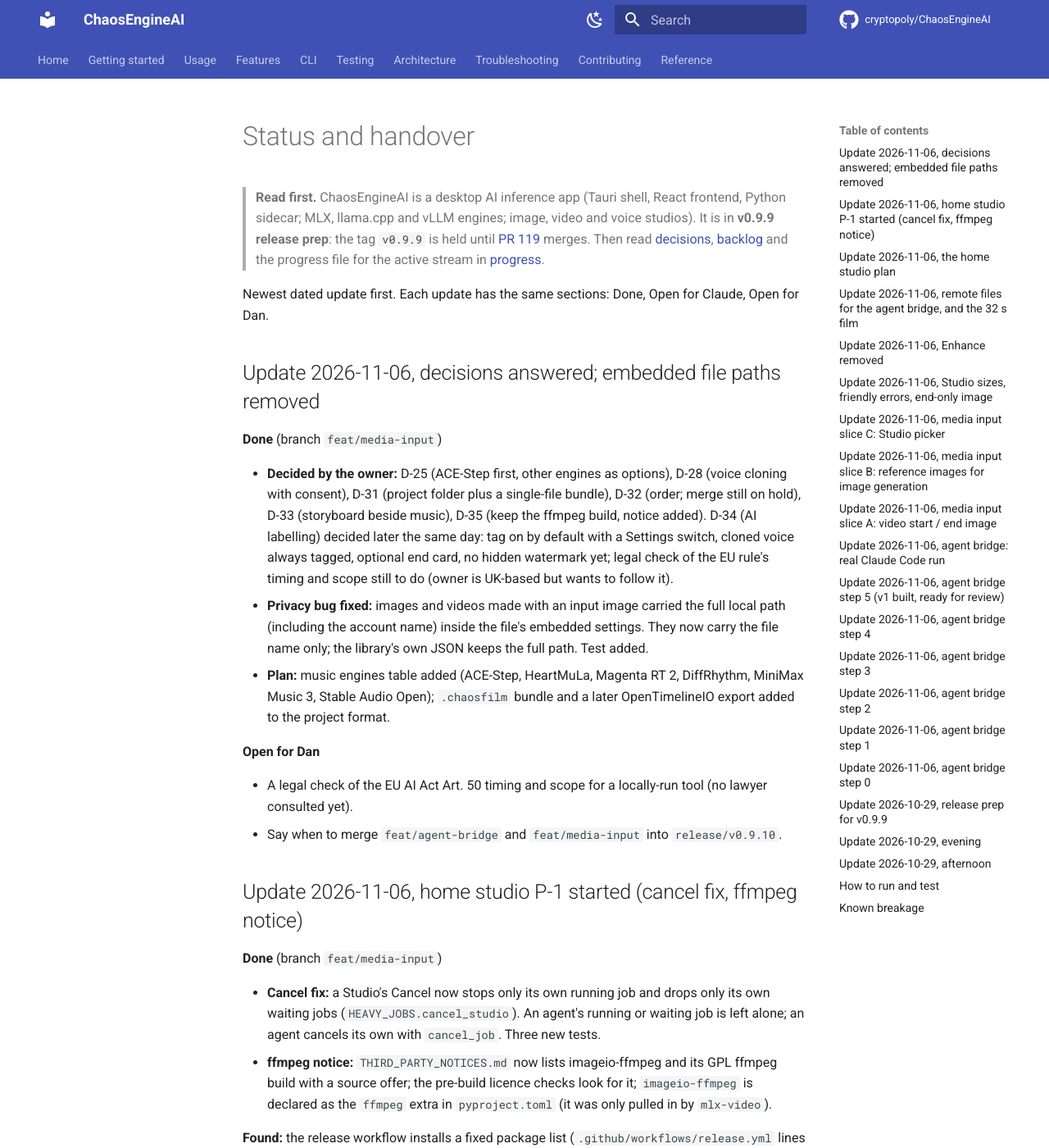
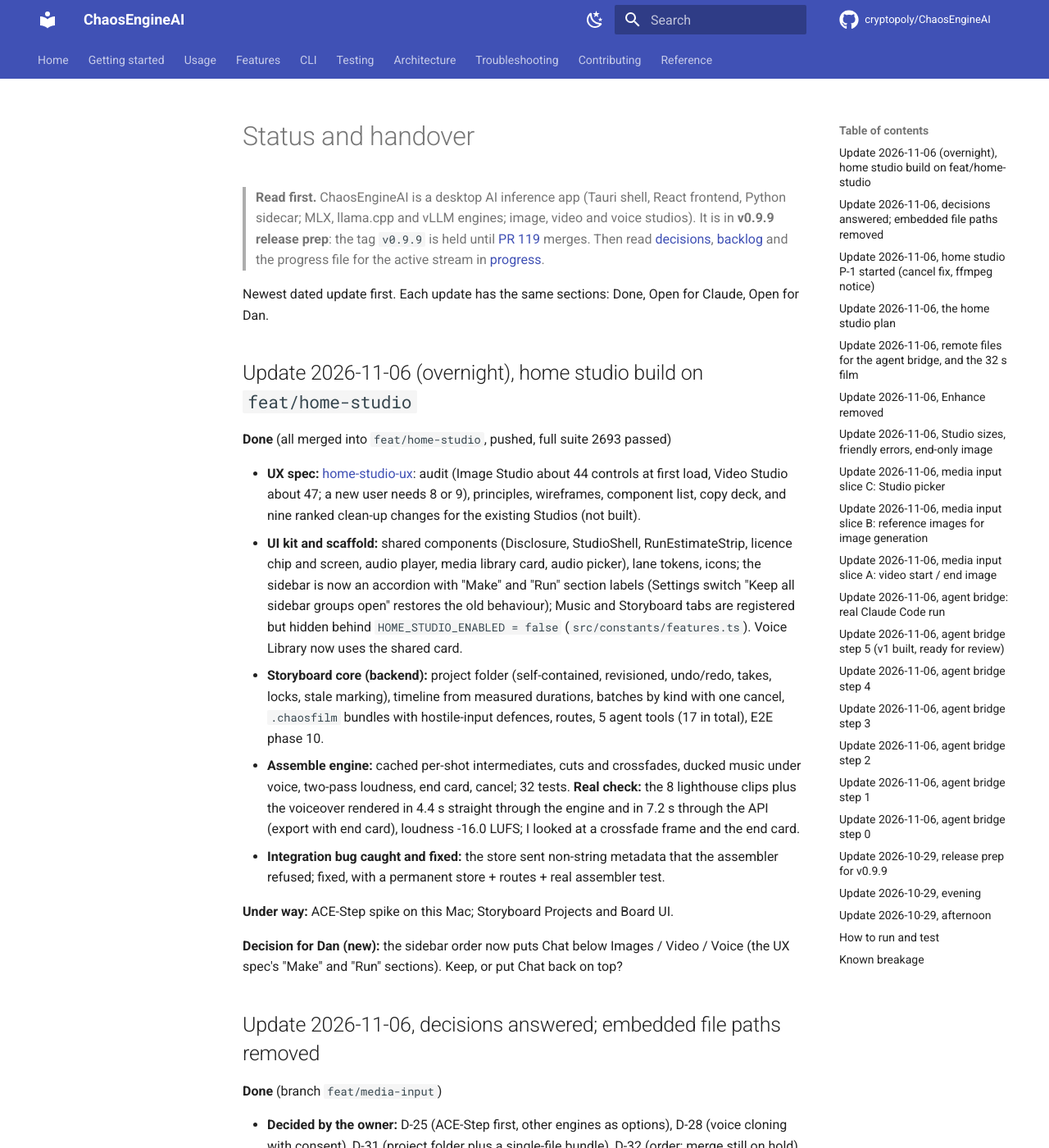
Before and after one commit to cryptopoly/ChaosEngineAI, an MkDocs documentation site: the page built from docs/hub/status.md, in a window 1280 px wide and 1400 px high. Shown: the whole window at 82% size. Built offline with MkDocs 1.6.1 and Material for MkDocs 9.7.7, drawn with Linux system fonts in a browser that asks for light colours; comment, search, counter and statistics services are not loaded.

Commit message:
docs(hub): overnight build status

```diff
--- a/docs/hub/status.md
+++ b/docs/hub/status.md
@@ -8,6 +8,20 @@
 > **Read first.** ChaosEngineAI is a desktop AI inference app (Tauri shell, React frontend, Python sidecar; MLX, llama.cpp and vLLM engines; image, video and voice studios). It is in **v0.9.9 release prep**: the tag `v0.9.9` is held until [PR 119](https://github.com/cryptopoly/ChaosEngineAI/pull/119) merges. Then read [decisions](decisions.md), [backlog](backlog.md) and the progress file for the active stream in [progress](progress/README.md).
 
 Newest dated update first. Each update has the same sections: Done, Open for Claude, Open for Dan.
+
+## Update 2026-11-06 (overnight), home studio build on `feat/home-studio`
+
+**Done** (all merged into `feat/home-studio`, pushed, full suite 2693 passed)
+
+- **UX spec:** [home-studio-ux](https://github.com/cryptopoly/ChaosEngineAI/blob/feat/home-studio/docs/plans/home-studio-ux.md): audit (Image Studio about 44 controls at first load, Video Studio about 47; a new user needs 8 or 9), principles, wireframes, component list, copy deck, and nine ranked clean-up changes for the existing Studios (not built).
+- **UI kit and scaffold:** shared components (Disclosure, StudioShell, RunEstimateStrip, licence chip and screen, audio player, media library card, audio picker), lane tokens, icons; the sidebar is now an accordion with "Make" and "Run" section labels (Settings switch "Keep all sidebar groups open" restores the old behaviour); Music and Storyboard tabs are registered but hidden behind `HOME_STUDIO_ENABLED = false` (`src/constants/features.ts`). Voice Library now uses the shared card.
+- **Storyboard core (backend):** project folder (self-contained, revisioned, undo/redo, takes, locks, stale marking), timeline from measured durations, batches by kind with one cancel, `.chaosfilm` bundles with hostile-input defences, routes, 5 agent tools (17 in total), E2E phase 10.
+- **Assemble engine:** cached per-shot intermediates, cuts and crossfades, ducked music under voice, two-pass loudness, end card, cancel; 32 tests. **Real check:** the 8 lighthouse clips plus the voiceover rendered in 4.4 s straight through the engine and in 7.2 s through the API (export with end card), loudness -16.0 LUFS; I looked at a crossfade frame and the end card.
+- **Integration bug caught and fixed:** the store sent non-string metadata that the assembler refused; fixed, with a permanent store + routes + real assembler test.
+
+**Under way:** ACE-Step spike on this Mac; Storyboard Projects and Board UI.
+
+**Decision for Dan (new):** the sidebar order now puts Chat below Images / Video / Voice (the UX spec's "Make" and "Run" sections). Keep, or put Chat back on top?
 
 ## Update 2026-11-06, decisions answered; embedded file paths removed
 
```
